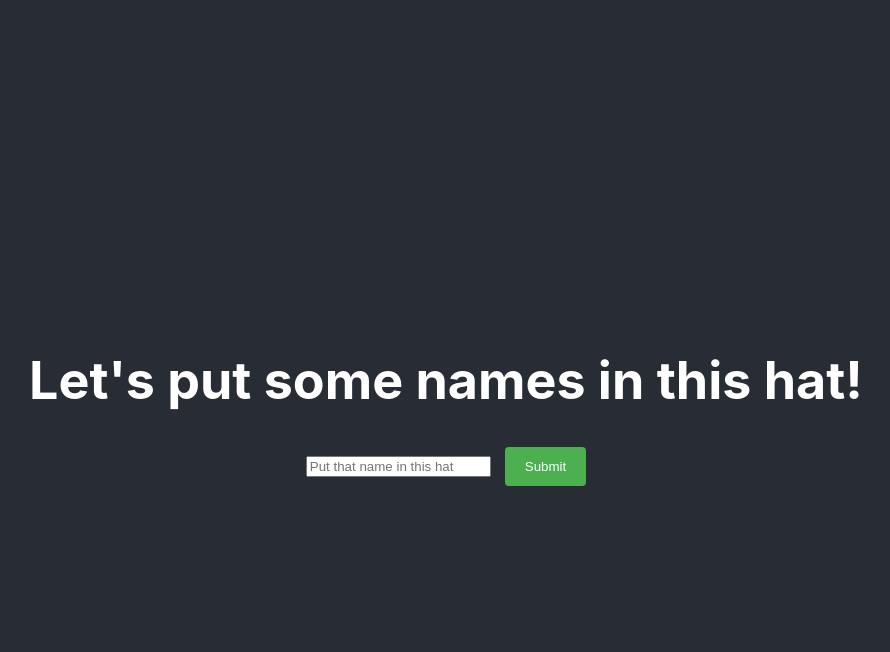
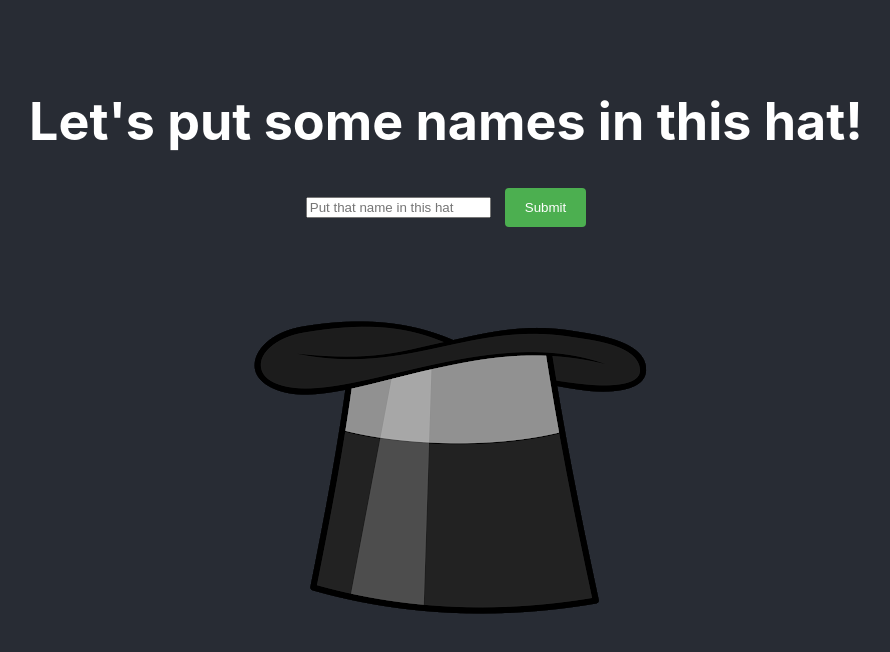
Before and after one commit to jburked/name-hat, a React (Create React App) app: page / in a window 1280 px wide. Shown: the top 652 px of the page, without its empty margins (194-1084 px from the left). Built offline with nearby package versions, Linux system fonts and the light colour scheme.

Commit message:
Lauren saved my life and things are working again

```diff
--- a/src/Form.tsx
+++ b/src/Form.tsx
@@ -2,22 +2,17 @@ import React, { useState } from "react";
 import hat from "./upsideDownHat.png";
 import "./Form.css";
 
+const n: string = "";
+const nList: string[] = [];
+
 const Form = () => {
-  const [name, setName] = useState("");
-  const [list, setList] = useState<string[]>([]);
+  const [name, setName] = useState(n);
+  const [list, setList] = useState(nList);
 
   // handleChange = (n: string) => {
   //   this.setState({ name: n });
   //   console.log("Here is a name ", this.state.name);
   // };
-
-  const onSubmit = (n: string) => {
-    console.log("Here is the name you want in the hat ", n);
-    const newList = list.concat(n);
-    setList(newList);
-    console.log("Here is a list of names ", list);
-    setName("");
-  };
 
   const onClear = (): void => {
     setList([]);
@@ -32,7 +27,13 @@ const Form = () => {
   };
 
   return (
-    <form onSubmit={(e) => onSubmit(e.currentTarget.value)}>
+    <form
+      onSubmit={(e) => {
+        e.preventDefault();
+        list.push(name);
+        setName("");
+      }}
+    >
       <div className="row">
         <div className="col-75">
           <input
@@ -44,6 +45,11 @@ const Form = () => {
           <input type="submit"></input>
         </div>
       </div>
+      <div className="Hat-box">
+        <div className="Hat-box-inner">
+          {<img src={hat} className="Hat" alt="logo" onClick={onDraw} />}
+        </div>
+      </div>
     </form>
   );
 };
--- a/src/People.tsx
+++ /dev/null
@@ -1,3 +0,0 @@
-export interface Names {
-  names: string[];
-}
```
Also changed, not shown: src/Hat.tsx (deleted).
